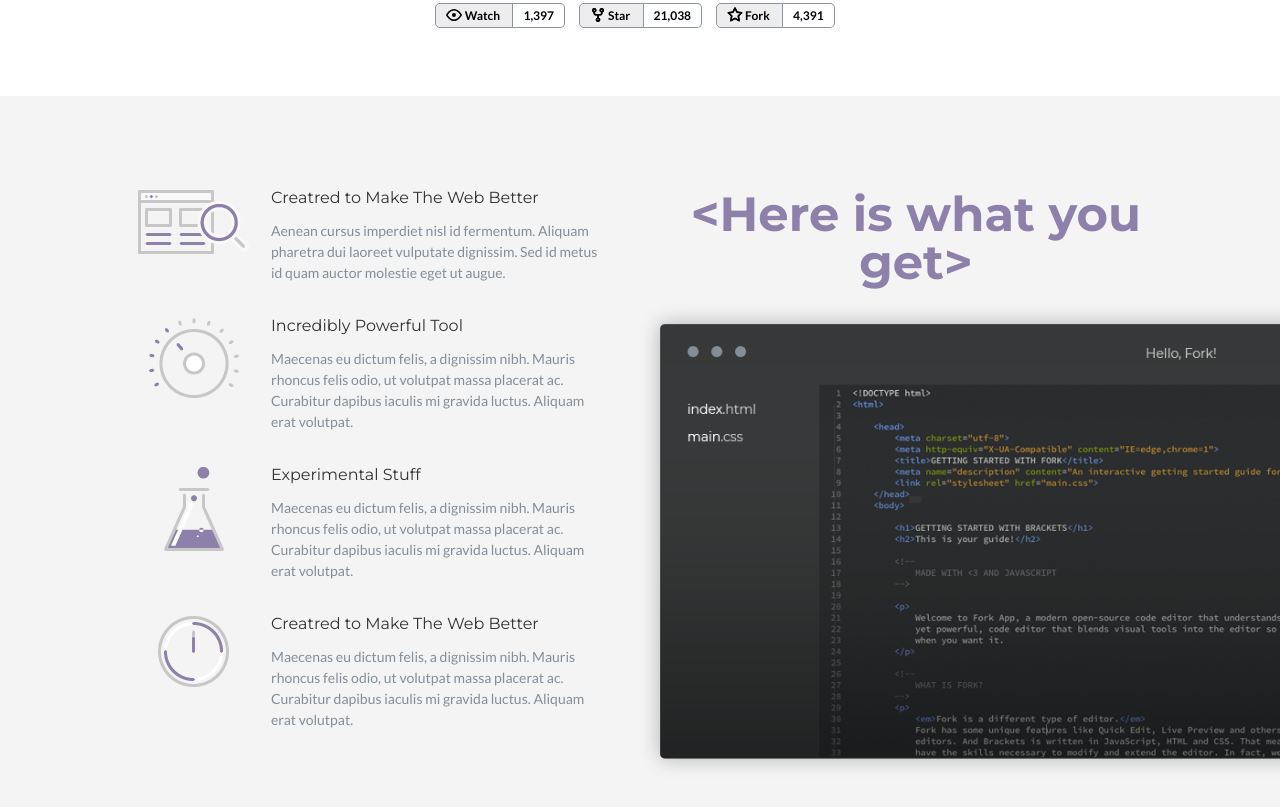
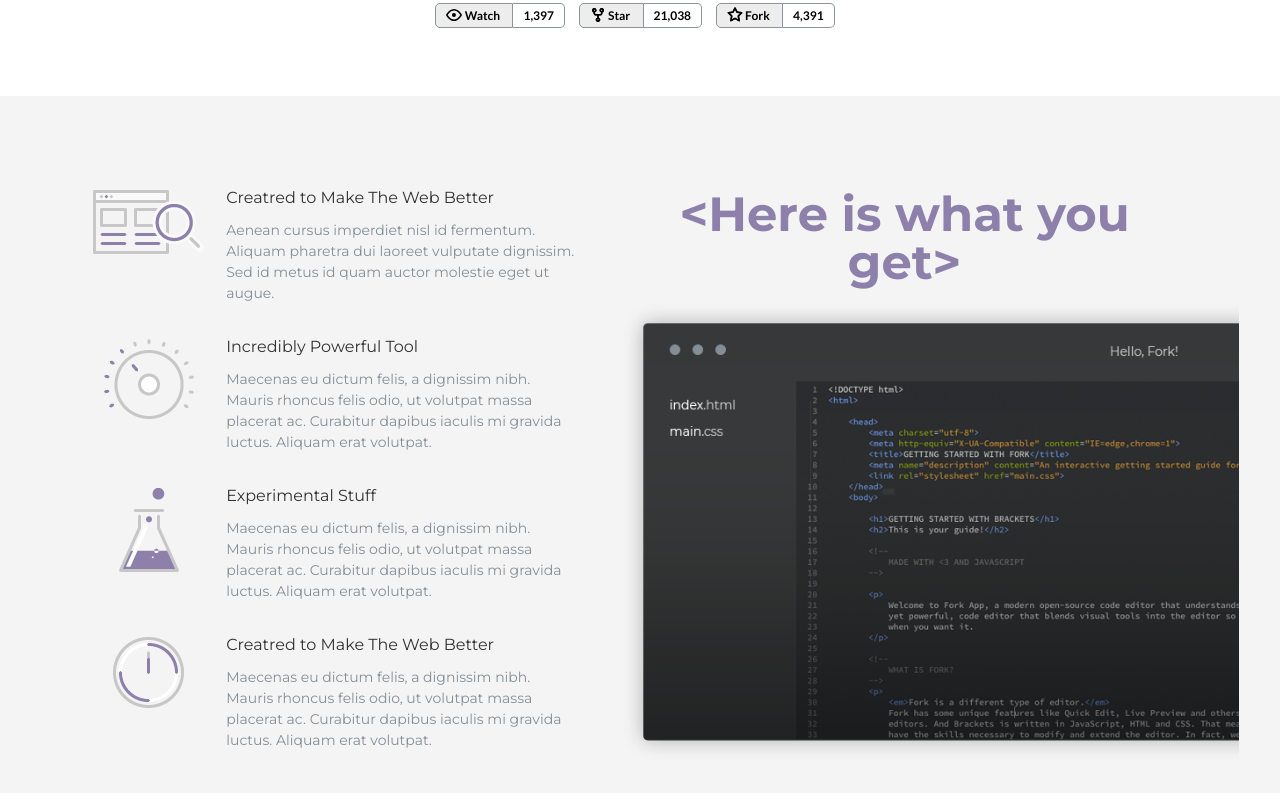
Before and after one commit to kolgasheva/Step-Project-Forkio, a website: page index.html in a window 1280 px wide. Shown: the part 1140-1947 px from the top of the page. Drawn offline with nearby package versions, Linux system fonts and the light colour scheme; files that its build step writes are made by us from their sources; files whose address does not match are found by name.

Commit message:
Add section-advantages

```diff
--- a/index.html
+++ b/index.html
@@ -137,9 +137,9 @@
 
     <!-- Task 3 Here is what you get (Alyona) -->
     <section class="advantages">
-        <div class="container-advantages">
+        <div class="container-advantages container">
           <h2 class="section-title advantages__title">&#60;Here is what you get&#62;</h2>
-          <div class="container-benefits container">
+          <div class="container-benefits">
             <div class="container-benefits__item ">
               <div class="container-benefits__wrapper-img"> <img class="container-benefits__img"
                   src="./dist/img/icon1 3.png" alt="icon">
--- a/src/scss/abstracts/_media-queries.scss
+++ b/src/scss/abstracts/_media-queries.scss
@@ -98,23 +98,18 @@
         }
     }
     .advantages__title {
-        width: 90%;
         font-size: 42px;
         line-height: 44px;
         margin-bottom: 50px;
     }
 
     .container-benefits {
-        width: 90%;
-        @include center;
 
         &__item {
             display: grid;
-            grid-template-columns: 110px 23px 81.15%;
+            grid-template-columns: 110px 23px 1fr;
             margin-bottom: 60px;
         }
-
-
 
         &__wrapper-img {
             width: 111px;
@@ -124,24 +119,23 @@
 
         &__description {
             text-align: left;
-           grid-column: 3;
+            grid-column: 3;
+            width: 100%;
         }
 
         &__text {
-            line-height: 19px;
-            width: 84%;
+           font-family: $font-Montserrat;
+            margin-right: 0;
+            width: 100%;
         }
     }
 
     .advantages__wrapper-img {
         margin-top: 76px;
-        overflow-x: visible;
     }
 
     .advantages__img {
-        width: 100%;
-        position:relative;
-        right: 0;
+        width: 100vw;
     }
 
 }
@@ -272,26 +266,17 @@
         background-color: #F4F4F4;
         padding-top: 94px;
         padding-bottom: 33px;
-        height: auto;
-        overflow-x: hidden;
-       // position: relative;
 
     }
 
     .container-advantages {
-        width: 80%;
-       @include center;
-       padding: 0 10px;
         display: grid;
-        grid-template-columns: 45% 50px 55%;
+        grid-template-columns: 44% 50px 51.25%;
         grid-template-rows: max-content 1fr;
     }
 
     .advantages__title {
         width: 100%;
-        padding: 0;
-        margin-right: 0;
-        margin-left: 0;
         grid-column: 3 ;
         grid-row: 1/ 2;
         font-size: 48px;
@@ -310,7 +295,7 @@
     }
 
    &__text {
-        width: 90%;
+        width: 100%;
         line-height: 21px;
     }
 }
@@ -319,15 +304,15 @@
     margin-top: 0;
     grid-column: 3;
     grid-row: 2/ 4;
-    position: relative;
-    overflow-x: visible;
-   height: auto;
+    //height: auto;
+    display: flex;
+    align-items: center;
 }
 
 .advantages__img {
-    width: 50vw;
-    min-height: 63%;
+    max-width: 615px;
+    width: auto;
+   // min-height: 90%;
     left: 0;
-    overflow: auto;
 }
 }
--- a/src/scss/layout/_commonstyles.scss
+++ b/src/scss/layout/_commonstyles.scss
@@ -10,6 +10,7 @@ body {
     min-width: 320px;
     @include center;
     padding: 0 10px;
+    max-width: 1200px;
 }
 
 .section-title {
--- a/src/scss/layout/_sectionadvantages.scss
+++ b/src/scss/layout/_sectionadvantages.scss
@@ -1,17 +1,15 @@
 .advantages {
     width: 100%;
     min-width: 320px;
+    overflow-x: hidden;
 }
 
 .container-advantages {
     display: grid;
-    grid-template-columns: repeat(1, 1fr);
+    grid-template-columns: repeat(1, 100%);
 }
 
 .advantages__title {
-    width: 85%;
-    @include center;
-    padding: 0 10px;
     font-size: 32px;
     color: #8D81AC;
     margin-bottom: 36px;
@@ -19,11 +17,6 @@
 }
 
 .container-benefits {
-
-    width: 85%;
-    @include center;
-    padding: 0 10px;
-
     &__item {
         text-align: center;
         @include flex-column;
@@ -33,15 +26,6 @@
     &__item:last-child{
         margin-bottom: 0;
     }
-
-
-
-    //margin-bottom: 64px;
-
-  /*  &__item {
-        @include flex-column;
-        margin-bottom: 40px;
-    }*/
 
     &__wrapper-img {
         margin-bottom: 27px;
@@ -71,7 +55,7 @@
         font-family: $font-Lato;
         font-weight: $font-weight-regular;
         font-size: 14px;
-        line-height: 21px;
+        line-height: 19.5px;
         color: #848E97;
         width: 95%;
     }
@@ -82,13 +66,13 @@
 .advantages__wrapper-img {
     margin-top: 64px;
     width: 100%;
-    min-height: 381px;
-    overflow-x: hidden;
+    position: relative;
+    left: 0;
 
 }
 
 .advantages__img {
     width: 514px;
     position:relative;
-    right: 0;
+    left: 0;
 }
```
